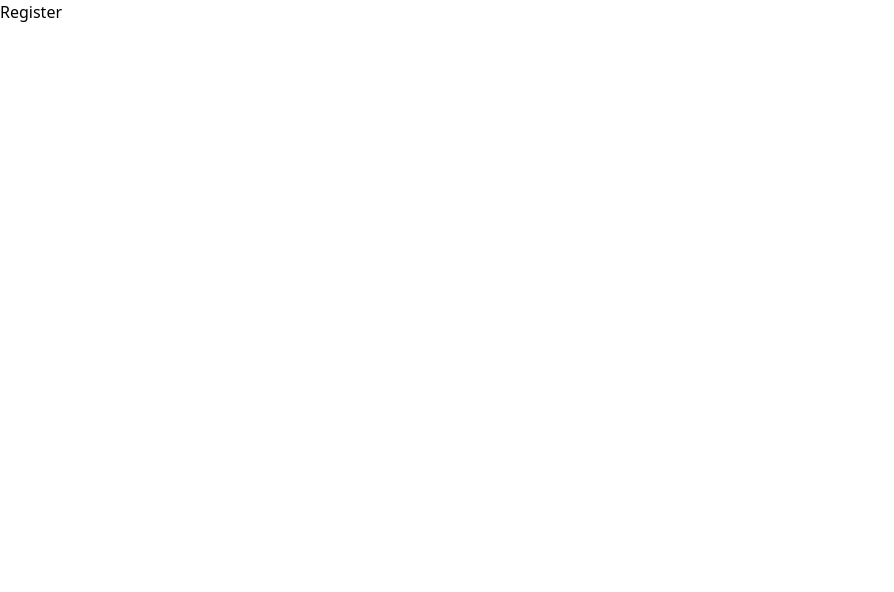
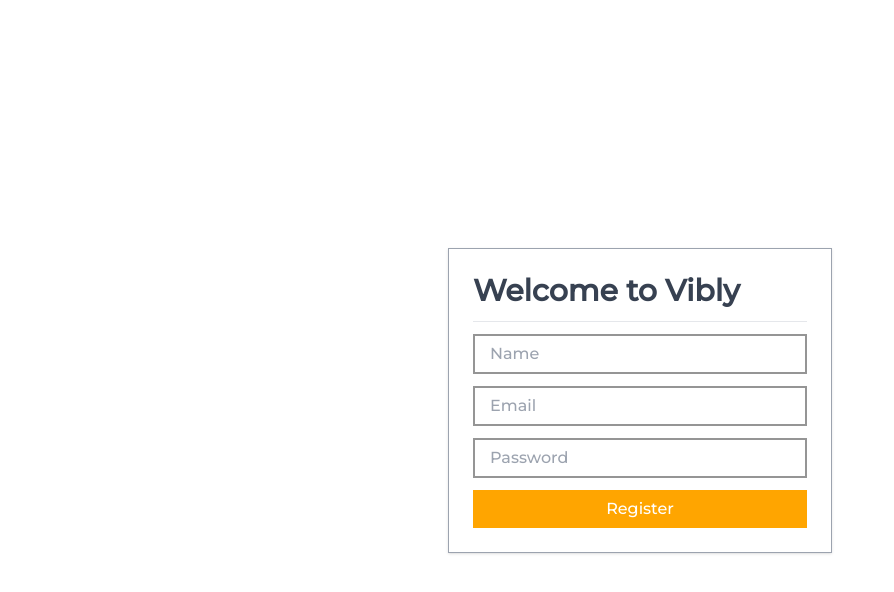
Before and after one commit to imjohnnyy/Vibly, a React (Create React App) app in the folder client/: page /register in a window 1280 px wide. Shown: the top 592 px of the page, without its empty margins (0-894 px from the left). Built offline with nearby package versions, Linux system fonts and the light colour scheme.

Commit message:
Added register form and styling

```diff
--- a/client/src/index.css
+++ b/client/src/index.css
@@ -1,3 +1,28 @@
+@import url('https://fonts.googleapis.com/css2?family=Montserrat:wght@500&display=swap');
+
 @tailwind base;
 @tailwind components;
 @tailwind utilities;
+
+/* Imported from Google Fonts. All fonts for HTML elements are now the same. */
+* {
+    font-family: 'Montserrat', sans-serif;
+}
+
+input {
+    height: 40px;
+    border: 2px solid rgba(128, 128, 128, 0.836);
+    padding: 10px 15px;
+}
+
+input:focus {
+    outline: none;
+    border: 1px solid black !important;
+}
+
+.primary {
+    background-color: orange;
+    color: white;
+    border: none;
+    padding: 7px 0px;
+}
--- a/client/src/pages/Register.js
+++ b/client/src/pages/Register.js
@@ -1,6 +1,41 @@
+import React, { useState } from "react";
+
 function Register() {
+  const [user, setUser] = useState({
+    name: "",
+    email: "",
+    password: "",
+  });
+
+  const register = () => {
+    console.log(user);
+  }
   return (
-    <div>Register</div>
-  )
+    <div className="min-h-screen flex items-center justify-center">
+      <div className="flex flex-col gap-3 w-96 p-6 shadow border border-gray-400">
+        <h1 className="text-3xl font-bold text-gray-700">Welcome to Vibly</h1>
+        <hr />
+        <input
+          type="text"
+          placeholder="Name"
+          value={user.name}
+          onChange={(e) => setUser({ ...user, name: e.target.value })}
+        />
+        <input
+          type="text"
+          placeholder="Email"
+          value={user.email}
+          onChange={(e) => setUser({ ...user, email: e.target.value })}
+        />
+        <input
+          type="text"
+          placeholder="Password"
+          value={user.password}
+          onChange={(e) => setUser({ ...user, password: e.target.value })}
+        />
+        <button className="primary" onClick={register}>Register</button>
+      </div>
+    </div>
+  );
 }
-export default Register
+export default Register;
```
